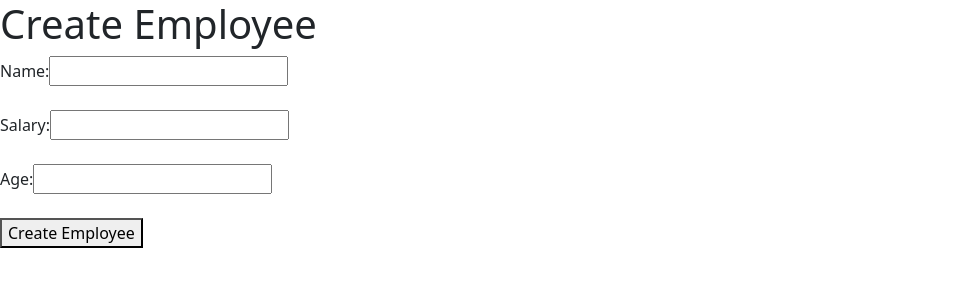
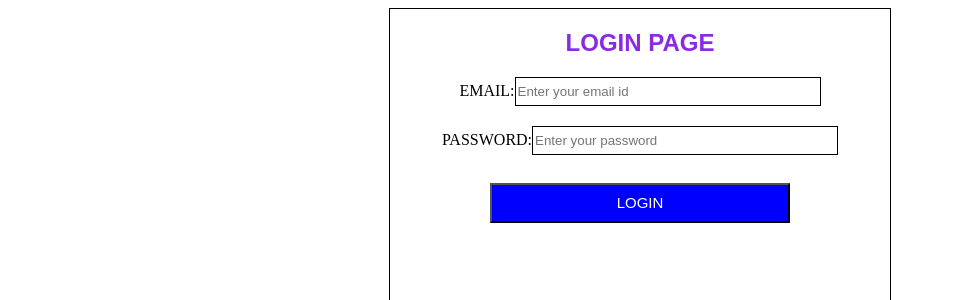
Before and after one commit to SushmaPatgar-4/react_axios_project, a React (Vite) app in the folder axiosreact/: page / in a window 1280 px wide. Shown: the top 300 px of the page, without its empty margins (0-954 px from the left). Built offline with nearby package versions, Linux system fonts and the light colour scheme.

Commit message:
Files are added and modified

```diff
--- /dev/null
+++ b/axiosreact/src/Request/Lo.jsx
@@ -0,0 +1,125 @@
+// import React, { useState } from 'react';
+// import axios from 'axios';
+
+// function Lo() {
+//   const [username, setUsername] = useState('');
+//   const [password, setPassword] = useState('');
+//   const [error, setError] = useState('');
+
+//   const handleSubmit = async (e) => {
+//     e.preventDefault();
+
+//     try {
+//       const response = await axios.post('http://microapi.syncode.in/auth/login', {
+//         username: "ganesh@gmail.com",
+//         password: "password"
+//       });
+
+//       // Assuming the response contains a token or some indication of successful login
+//       console.log('Login successful:', response.data);
+//       // Redirect to dashboard or perform other actions upon successful login
+//     } catch (err) {
+//       setError('Invalid username or password');
+//       console.error('Login error:', err);
+//     }
+//   };
+
+//   return (
+//     <div>
+//       <h2>Login Page</h2>
+//       <form onSubmit={handleSubmit}>
+//         <div>
+//           <label>Username:</label>
+//           <input type="text" value={username} onChange={(e) => setUsername(e.target.value)} />
+//         </div>
+//         <div>
+//           <label>Password:</label>
+//           <input type="password" value={password} onChange={(e) => setPassword(e.target.value)} />
+//         </div>
+//         <button type="submit">Login</button>
+//         {error && <div style={{ color: 'red' }}>{error}</div>}
+//       </form>
+//     </div>
+//   );
+// }
+
+// export default Lo;
+
+
+
+
+
+
+
+
+
+
+import React, { useState } from 'react';
+import axios from 'axios';
+
+function Lo() {
+    const [username, setUsername] = useState('');
+    const [password, setPassword] = useState('');
+    // const [age, setAge] = useState('');
+
+    const handleSubmit = async (event) => {
+        event.preventDefault();
+        if(!username || !password)
+        {alert("Enter Email and Password");return}
+       /// try {
+            const response = await axios.post(
+                 'https://dummy.restapiexample.com/api/v1/create',
+                {
+                    username:username,
+                    password:password
+                }
+            );
+            if(username==="ganesh@gmail.com" && password==="password")
+            {
+                alert("Login successfull");
+            }
+            else
+            {
+                alert("Please Try Again");
+
+            }
+        //     console.log(response.data);
+        //     alert('Login successfully');
+        //     // You can redirect or perform any other action here after successful creation
+        //  } catch (error) {
+        //      console.error( error);
+        //     alert('An error occurred while login the user.');
+        // }
+    };
+
+    return (
+        <div>
+            <h1>Login Page</h1>
+            <form onSubmit={handleSubmit}>
+                <label htmlFor="Username">Username</label>
+                <input
+                    type="text"
+                    id="username"
+                    name="username"
+                    value={username}
+                    onChange={(e) => setUsername(e.target.value)}
+                    required
+                /><br/><br/>
+
+                <label htmlFor="Password">Password:</label>
+                <input
+                    type="password"
+                    id="password"
+                    name="password"
+                    value={password}
+                    onChange={(e) => setPassword(e.target.value)}
+                    required
+                /><br/><br/>
+
+                <button type="submit">Login</button>
+            </form>
+        </div>
+    );
+}
+
+export default Lo;
--- /dev/null
+++ b/axiosreact/src/Request/Login.css
@@ -0,0 +1,49 @@
+.Login{
+    border : 1px solid black;
+    margin: 0 auto;
+    text-align: center;
+    width: 500px;
+    height: 300px;
+}
+.Login .box{
+    /* border: 1px solid black; */
+    margin: 8px;
+}
+.Login .box input{
+    border: 1px solid black;
+}
+.Login .box .b1{
+    /* border: 1px solid red; */
+    display: flex;
+    flex-direction: row;
+    text-align: center;
+    align-items: center;
+    justify-content: center;
+    margin: 10px;
+}
+.Login .box .b1 input{
+    width: 300px;
+    height: 25px;
+}
+.Login .box .b2{
+    /* border: 1px solid red; */
+    display: flex;
+    flex-direction: row;
+    text-align: center;
+    align-items: center;
+    justify-content: center;
+    margin: 10px;
+    margin-top: 20px;
+}
+
+.Login .box .b2 input{
+    width: 300px;
+    height: 25px;
+}
+.Login button{
+    background-color: blue;
+    color: white;
+    font-size: 15px;
+    width: 300px;
+    height: 40px;
+}
--- /dev/null
+++ b/axiosreact/src/Request/Login.jsx
@@ -0,0 +1,168 @@
+import React, {useState} from 'react';
+import './Login.css';
+import axios from 'axios';
+const Login=()=>
+{
+    const[email, setEmail]=useState('');
+    const[password, setPassword]=useState('');
+    const handleSubmit=(e)=>
+
+ {
+        e.preventDefault();
+        if(!email || !password)
+        {alert("Enter Email and Password");return}
+//https://dummy.restapiexample.com/api/v1/create
+        axios.post('http://microapi.syncode.in/auth/login', {
+            email:email,
+            password:password
+        })
+        // console.log(response.data);
+
+
+        if(email==="ganesh@gmail.com" && password==="password")
+        {
+            alert("Login successfull");
+        }
+        else
+        {
+            alert("Please Try Again");
+
+        }
+ }
+    return(
+        <>
+        <div className='Login'>
+        <form onSubmit={handleSubmit}>
+        <h2 style={{fontweight:'bolder',fontFamily:'sans-serif',color:'blueviolet'}}>
+          LOGIN PAGE
+        </h2>
+        <div className='box'>
+        <div className='b1'>
+        EMAIL:<br/><input type="email" name="email" placeholder="Enter your email id" onChange={(e)=>setEmail(e.target.value)}/><br/>
+        </div>
+        <div className='b2'>
+        PASSWORD:<br/><input type="password" name="password" placeholder="Enter your password" onChange={(e)=>setPassword(e.target.value)}/>
+        </div>
+        </div>
+
+        <br/><button onClick={handleSubmit}>LOGIN</button>
+        </form>
+        </div>
+        </>
+    )
+}
+export default Login;
+
+
+
+
+
+
+
+
+
+
+// import React, { useState } from 'react';
+// import axios from 'axios';
+
+// function Login() {
+//   const [username, setUsername] = useState('');
+//   const [password, setPassword] = useState('');
+//   const [error, setError] = useState('');
+
+//   const handleSubmit = async (e) => {
+//     e.preventDefault();
+
+//     try {
+//       const response = await axios.post('/api/login', { username, password });
+//       // Handle successful login (e.g., store token in localStorage)
+//       console.log('Login successful:', response.data);
+//     } catch (error) {
+//       setError('Invalid username or password');
+//       console.error('Login error:', error);
+//     }
+//   };
+
+//   return (
+//     <div>
+//       <h2>Login</h2>
+//       <form onSubmit={handleSubmit}>
+//         {error && <div style={{ color: 'red' }}>{error}</div>}
+//         <div>
+//           <label>Username:</label>
+//           <input
+//             type="text"
+//             value={username}
+//             onChange={(e) => setUsername(e.target.value)}
+//             required
+//           />
+//         </div>
+//         <div>
+//           <label>Password:</label>
+//           <input
+//             type="password"
+//             value={password}
+//             onChange={(e) => setPassword(e.target.value)}
+//             required
+//           />
+//         </div>
+//         <button type="submit">Login</button>
+//       </form>
+//     </div>
+//   );
+// }
+
+// export default Login;
+
+
+
+// import React, { useState } from 'react';
+// import axios from 'axios';
+
+// const Login = () => {
+//   const [email, setEmail] = useState('ganesh@gmail.com');
+//   const [password, setPassword] = useState('password');
+
+//   const handleSubmit = (e) => {
+//     e.preventDefault();
+//     if (!email || !password) {
+//       alert("Enter Email and Password");
+//       return;
+//     }
+
+//     axios.post('http://microapi.syncode.in/auth/login', {
+//       email: email,
+//       password: password
+//     })
+//       .then(response => {
+//         if (response.status === 200) {
+//           alert("Login successful");
+//         } else {
+//           alert("Login failed");
+//         }
+//       })
+//       .catch(error => {
+//         console.error('There was an error!', error);
+//         alert("Login failed");
+//       });
+//   };
+
+//   return (
+//     <>
+//       <div className='Login'>
+//         <form onSubmit={handleSubmit}>
+//           <h2 style={{ fontWeight: 'bolder', fontFamily: 'sans-serif', color: 'blueviolet' }}>
+//             LOGIN PAGE
+//           </h2>
+
+//           EMAIL:<br /><input type="email" name="email" placeholder="Enter your email id" value={email} onChange={(e) => setEmail(e.target.value)} /><br />
+//           PASSWORD:<br /><input type="password" name="password" placeholder="Enter your password" value={password} onChange={(e) => setPassword(e.target.value)} />
+
+//           <br /><button type="submit">LOGIN</button>
+//         </form>
+//       </div>
+//     </>
+//   );
+// }
+
+// export default Login;
--- a/axiosreact/src/main.jsx
+++ b/axiosreact/src/main.jsx
@@ -3,11 +3,17 @@ import ReactDOM from 'react-dom/client'
 // import App from './App.jsx'
 // import './index.css'
 // import User from './Request/User.jsx'
-import Student from './Request/Student.jsx'
-import Employe from './Request/Employe.jsx'
+// import Student from './Request/Student.jsx'
+// import Employe from './Request/Employe.jsx'
 // import Fake from './Request/Fake.jsx'
 // import HelloWorld from './Request/HelloWorld.jsx'
-
+// import Get from './Request/Get'
+// import Update from './Request/Update'
+// import CreateEmployeeForm from './Request/CreateEmployeeForm'
+// import Delete from './Request/Delete'
+// import Put from './Request/Put'
+import Login from './Request/Login'
+// import Lo from './Request/Lo'
 ReactDOM.createRoot(document.getElementById('root')).render(
   <React.StrictMode>
     {/* <App /> */}
@@ -15,7 +21,12 @@ ReactDOM.createRoot(document.getElementById('root')).render(
     {/* <Student/> */}
     {/* <Fake/> */}
     {/* <HelloWorld/> */}
-    <Employe/>
-
+    {/* <Employe/> */}
+    {/* <Get/> */}
+    {/* <CreateEmployeeForm/> */}
+    {/* <Update/> */}
+    {/* <Delete/> */}
+<Login/>
+{/* <Lo/> */}
   </React.StrictMode>,
 )
```
Also changed, not shown: axiosreact/src/Request/Get.jsx (+5 -2 lines), axiosreact/src/Request/Put.jsx (+3 -4 lines), axiosreact/src/Request/Update.jsx (+4 -5 lines).
